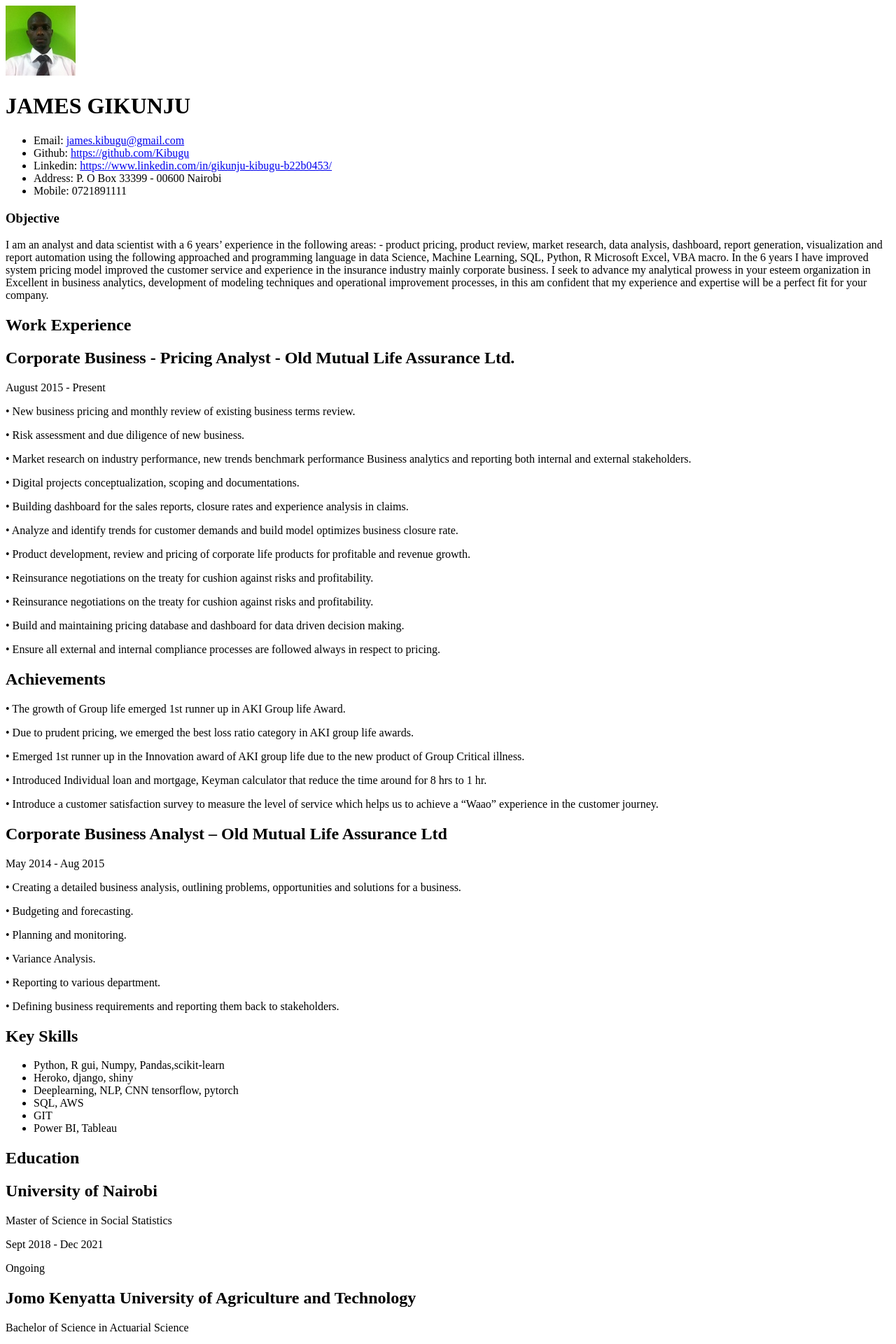
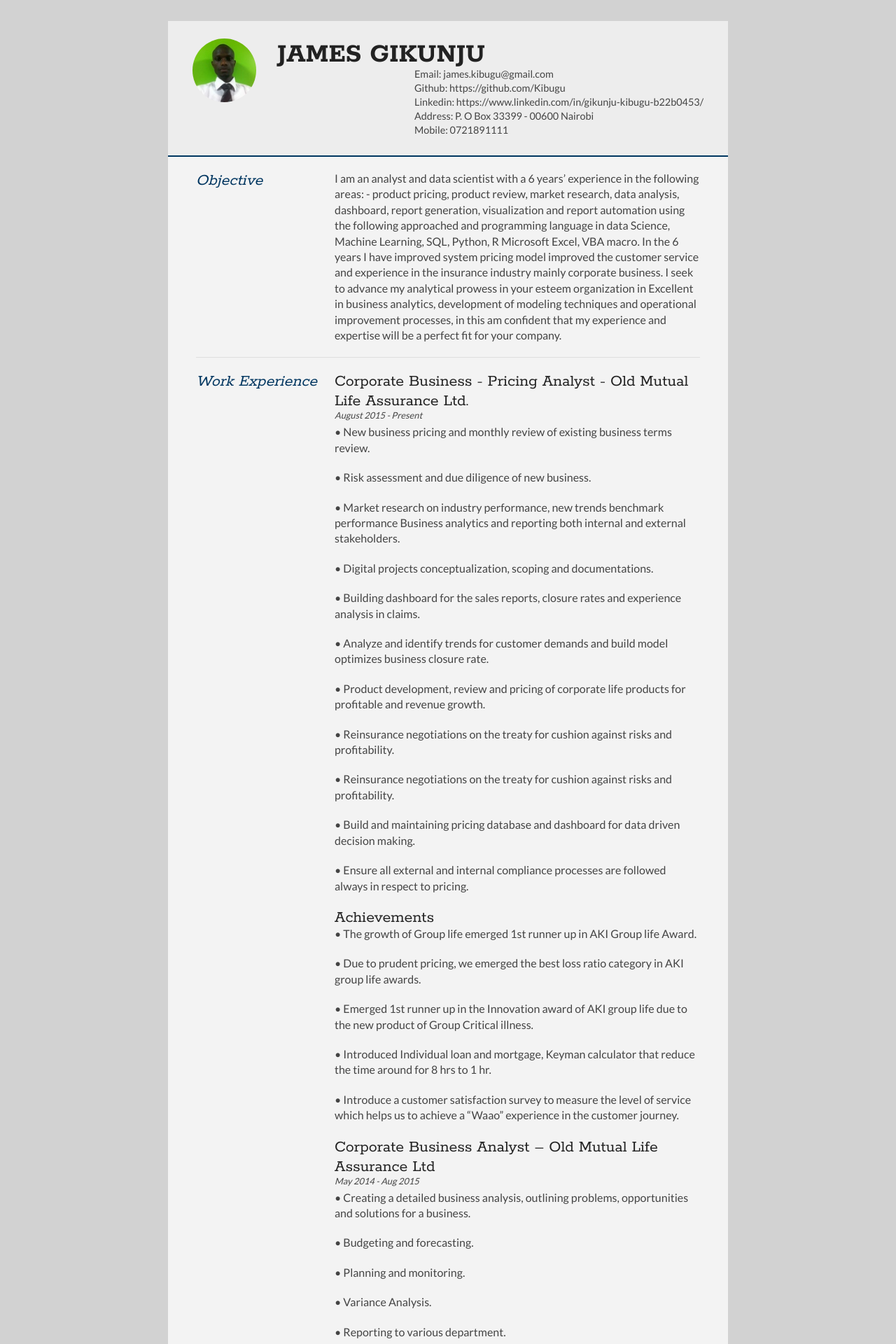
Before and after one commit to Kibugu/Resume-deploying-using-heroku, a Django app: page / in a window 1280 px wide. Shown: the top 1920 px of the page at 70% size. Run offline with Django 3.2, Linux system fonts and the light colour scheme.

Commit message:
restore my css file

```diff
--- a/static/css/style.css
+++ b/static/css/style.css
@@ -1,80 +1,355 @@
-/* latin-ext */
-@font-face {
-  font-family: 'Lato';
-  font-style: normal;
-  font-weight: 300;
-  src: url(https://fonts.gstatic.com/s/lato/v20/S6u9w4BMUTPHh7USSwaPGR_p.woff2) format('woff2');
-  unicode-range: U+0100-024F, U+0259, U+1E00-1EFF, U+2020, U+20A0-20AB, U+20AD-20CF, U+2113, U+2C60-2C7F, U+A720-A7FF;
+html,body,div,span,object,iframe,h1,h2,h3,h4,h5,h6,p,blockquote,pre,abbr,address,cite,code,del,dfn,em,img,ins,kbd,q,samp,small,strong,sub,sup,var,b,i,dl,dt,dd,ol,ul,li,fieldset,form,label,legend,table,caption,tbody,tfoot,thead,tr,th,td,article,aside,canvas,details,figcaption,figure,footer,header,hgroup,menu,nav,section,summary,time,mark,audio,video {
+border:0;
+font:inherit;
+font-size:100%;
+margin:0;
+padding:0;
+vertical-align:baseline;
 }
-/* latin */
-@font-face {
-  font-family: 'Lato';
-  font-style: normal;
-  font-weight: 300;
-  src: url(https://fonts.gstatic.com/s/lato/v20/S6u9w4BMUTPHh7USSwiPGQ.woff2) format('woff2');
-  unicode-range: U+0000-00FF, U+0131, U+0152-0153, U+02BB-02BC, U+02C6, U+02DA, U+02DC, U+2000-206F, U+2074, U+20AC, U+2122, U+2191, U+2193, U+2212, U+2215, U+FEFF, U+FFFD;
+
+article,aside,details,figcaption,figure,footer,header,hgroup,menu,nav,section {
+display:block;
 }
-/* latin-ext */
-@font-face {
-  font-family: 'Lato';
-  font-style: normal;
-  font-weight: 400;
-  src: url(https://fonts.gstatic.com/s/lato/v20/S6uyw4BMUTPHjxAwXjeu.woff2) format('woff2');
-  unicode-range: U+0100-024F, U+0259, U+1E00-1EFF, U+2020, U+20A0-20AB, U+20AD-20CF, U+2113, U+2C60-2C7F, U+A720-A7FF;
+
+html, body {background: #d2d2d2; font-family: 'Lato', helvetica, arial, sans-serif; font-size: 16px; color: #222;}
+
+.clear {clear: both;}
+
+p {
+  font-size: 1em;
+  line-height: 1.4em;
+  margin-bottom: 20px;
+  color: #444;
 }
-/* latin */
-@font-face {
-  font-family: 'Lato';
-  font-style: normal;
-  font-weight: 400;
-  src: url(https://fonts.gstatic.com/s/lato/v20/S6uyw4BMUTPHjx4wXg.woff2) format('woff2');
-  unicode-range: U+0000-00FF, U+0131, U+0152-0153, U+02BB-02BC, U+02C6, U+02DA, U+02DC, U+2000-206F, U+2074, U+20AC, U+2122, U+2191, U+2193, U+2212, U+2215, U+FEFF, U+FFFD;
+
+#cv {
+  width: 90%;
+  max-width: 800px;
+  background: #f3f3f3;
+  margin: 30px auto;
 }
-/* vietnamese */
-@font-face {
-  font-family: 'Rokkitt';
-  font-style: normal;
-  font-weight: 400;
-  src: url(https://fonts.gstatic.com/s/rokkitt/v20/qFdE35qfgYFjGy5hkEmCdubL.woff2) format('woff2');
-  unicode-range: U+0102-0103, U+0110-0111, U+0128-0129, U+0168-0169, U+01A0-01A1, U+01AF-01B0, U+1EA0-1EF9, U+20AB;
+
+.mainDetails {
+  padding: 25px 35px;
+  border-bottom: 2px solid #003660;
+  background: #ededed;
 }
-/* latin-ext */
-@font-face {
-  font-family: 'Rokkitt';
-  font-style: normal;
-  font-weight: 400;
-  src: url(https://fonts.gstatic.com/s/rokkitt/v20/qFdE35qfgYFjGy5hkEiCdubL.woff2) format('woff2');
-  unicode-range: U+0100-024F, U+0259, U+1E00-1EFF, U+2020, U+20A0-20AB, U+20AD-20CF, U+2113, U+2C60-2C7F, U+A720-A7FF;
+
+#name h1 {
+  font-size: 2.5em;
+  font-weight: 700;
+  font-family: 'Rokkitt', Helvetica, Arial, sans-serif;
+  margin-bottom: -6px;
 }
-/* latin */
-@font-face {
-  font-family: 'Rokkitt';
-  font-style: normal;
-  font-weight: 400;
-  src: url(https://fonts.gstatic.com/s/rokkitt/v20/qFdE35qfgYFjGy5hkEaCdg.woff2) format('woff2');
-  unicode-range: U+0000-00FF, U+0131, U+0152-0153, U+02BB-02BC, U+02C6, U+02DA, U+02DC, U+2000-206F, U+2074, U+20AC, U+2122, U+2191, U+2193, U+2212, U+2215, U+FEFF, U+FFFD;
+
+#name h2 {
+  font-size: 2em;
+  margin-left: 2px;
+  font-family: 'Rokkitt', Helvetica, Arial, sans-serif;
 }
-/* vietnamese */
-@font-face {
-  font-family: 'Rokkitt';
-  font-style: normal;
-  font-weight: 700;
-  src: url(https://fonts.gstatic.com/s/rokkitt/v20/qFdE35qfgYFjGy5hkEmCdubL.woff2) format('woff2');
-  unicode-range: U+0102-0103, U+0110-0111, U+0128-0129, U+0168-0169, U+01A0-01A1, U+01AF-01B0, U+1EA0-1EF9, U+20AB;
+
+#mainArea {
+  padding: 0 40px;
 }
-/* latin-ext */
-@font-face {
-  font-family: 'Rokkitt';
-  font-style: normal;
-  font-weight: 700;
-  src: url(https://fonts.gstatic.com/s/rokkitt/v20/qFdE35qfgYFjGy5hkEiCdubL.woff2) format('woff2');
-  unicode-range: U+0100-024F, U+0259, U+1E00-1EFF, U+2020, U+20A0-20AB, U+20AD-20CF, U+2113, U+2C60-2C7F, U+A720-A7FF;
+
+#headshot {
+  width: 12.5%;
+  float: left;
+  margin-right: 30px;
 }
-/* latin */
-@font-face {
-  font-family: 'Rokkitt';
-  font-style: normal;
-  font-weight: 700;
-  src: url(https://fonts.gstatic.com/s/rokkitt/v20/qFdE35qfgYFjGy5hkEaCdg.woff2) format('woff2');
-  unicode-range: U+0000-00FF, U+0131, U+0152-0153, U+02BB-02BC, U+02C6, U+02DA, U+02DC, U+2000-206F, U+2074, U+20AC, U+2122, U+2191, U+2193, U+2212, U+2215, U+FEFF, U+FFFD;
+
+#headshot img {
+  width: 100%;
+  height: auto;
+  -webkit-border-radius: 50px;
+  border-radius: 50px;
 }
+
+#name {
+  float: left;
+}
+
+#contactDetails {
+  float: right;
+}
+
+#contactDetails ul {
+  list-style-type: none;
+  font-size: 0.9em;
+  margin-top: 2px;
+}
+
+#contactDetails ul li {
+  margin-bottom: 3px;
+  color: #444;
+}
+
+#contactDetails ul li a, a[href^=tel] {
+  color: #444;
+  text-decoration: none;
+  -webkit-transition: all .3s ease-in;
+  -moz-transition: all .3s ease-in;
+  -o-transition: all .3s ease-in;
+  -ms-transition: all .3s ease-in;
+  transition: all .3s ease-in;
+}
+
+#contactDetails ul li a:hover {
+  color: #003660;
+}
+
+
+section {
+  border-top: 1px solid #dedede;
+  padding: 20px 0 0;
+}
+
+section:first-child {
+  border-top: 0;
+}
+
+section:last-child {
+  padding: 20px 0 10px;
+}
+
+.sectionTitle {
+  float: left;
+  width: 25%;
+}
+
+.sectionContent {
+  float: right;
+  width: 72.5%;
+}
+
+.sectionTitle h1 {
+  font-family: 'Rokkitt', Helvetica, Arial, sans-serif;
+  font-style: italic;
+  font-size: 1.5em;
+  color:#003660;
+}
+
+.sectionContent h2 {
+  font-family: 'Rokkitt', Helvetica, Arial, sans-serif;
+  font-size: 1.5em;
+  margin-bottom: -2px;
+}
+
+.subDetails {
+  font-size: 0.8em;
+  font-style: italic;
+  margin-bottom: 3px;
+}
+
+.keySkills {
+  list-style-type: none;
+  -moz-column-count:3;
+  -webkit-column-count:3;
+  column-count:3;
+  margin-bottom: 20px;
+  font-size: 1em;
+  color: #444;
+}
+
+.keySkills ul li {
+  margin-bottom: 3px;
+}
+
+@media all and (min-width: 602px) and (max-width: 800px) {
+  #headshot {
+    display: none;
+  }
+
+  .keySkills {
+  -moz-column-count:2;
+  -webkit-column-count:2;
+  column-count:2;
+  }
+}
+
+@media all and (max-width: 601px) {
+  #cv {
+    width: 95%;
+    margin: 10px auto;
+    min-width: 280px;
+  }
+
+  #headshot {
+    display: none;
+  }
+
+  #name, #contactDetails {
+    float: none;
+    width: 100%;
+    text-align: center;
+  }
+
+  .sectionTitle, .sectionContent {
+    float: none;
+    width: 100%;
+  }
+
+  .sectionTitle {
+    margin-left: -2px;
+    font-size: 1.25em;
+  }
+
+  .keySkills {
+    -moz-column-count:2;
+    -webkit-column-count:2;
+    column-count:2;
+  }
+}
+
+@media all and (max-width: 480px) {
+  .mainDetails {
+    padding: 15px 15px;
+  }
+
+  section {
+    padding: 15px 0 0;
+  }
+
+  #mainArea {
+    padding: 0 25px;
+  }
+
+
+  .keySkills {
+  -moz-column-count:1;
+  -webkit-column-count:1;
+  column-count:1;
+  }
+
+  #name h1 {
+    line-height: .8em;
+    margin-bottom: 4px;
+  }
+}
+
+@media print {
+    #cv {
+        width: 100%;
+    }
+}
+
+@-webkit-keyframes reset {
+  0% {
+    opacity: 0;
+  }
+  100% {
+    opacity: 0;
+  }
+}
+
+@-webkit-keyframes fade-in {
+  0% {
+    opacity: 0;
+  }
+  40% {
+    opacity: 0;
+  }
+  100% {
+    opacity: 1;
+  }
+}
+
+@-moz-keyframes reset {
+  0% {
+    opacity: 0;
+  }
+  100% {
+    opacity: 0;
+  }
+}
+
+@-moz-keyframes fade-in {
+  0% {
+    opacity: 0;
+  }
+  40% {
+    opacity: 0;
+  }
+  100% {
+    opacity: 1;
+  }
+}
+
+@keyframes reset {
+  0% {
+    opacity: 0;
+  }
+  100% {
+    opacity: 0;
+  }
+}
+
+@keyframes fade-in {
+  0% {
+    opacity: 0;
+  }
+  40% {
+    opacity: 0;
+  }
+  100% {
+    opacity: 1;
+  }
+}
+
+.instaFade {
+    -webkit-animation-name: reset, fade-in;
+    -webkit-animation-duration: 0.5s;
+    -webkit-animation-timing-function: ease-in;
+
+  -moz-animation-name: reset, fade-in;
+    -moz-animation-duration: 0.5s;
+    -moz-animation-timing-function: ease-in;
+
+  animation-name: reset, fade-in;
+    animation-duration: 0.5s;
+    animation-timing-function: ease-in;
+}
+
+.quickFade {
+    -webkit-animation-name: reset, fade-in;
+    -webkit-animation-duration: 0.5s;
+    -webkit-animation-timing-function: ease-in;
+
+  -moz-animation-name: reset, fade-in;
+    -moz-animation-duration: 0.5s;
+    -moz-animation-timing-function: ease-in;
+
+  animation-name: reset, fade-in;
+    animation-duration: 0.5s;
+    animation-timing-function: ease-in;
+}
+
+.delayOne {
+  -webkit-animation-delay: 0, .5s;
+  -moz-animation-delay: 0, .5s;
+  animation-delay: 0, .5s;
+}
+
+.delayTwo {
+  -webkit-animation-delay: 0, 1s;
+  -moz-animation-delay: 0, 1s;
+  animation-delay: 0, 1s;
+}
+
+.delayThree {
+  -webkit-animation-delay: 0, 0.5s;
+  -moz-animation-delay: 0, 0.5s;
+  animation-delay: 0, 0.5s;
+}
+
+.delayFour {
+  -webkit-animation-delay: 0, 2s;
+  -moz-animation-delay: 0, 2s;
+  animation-delay: 0, 2s;
+}
+
+.delayFive {
+  -webkit-animation-delay: 0, 0.5s;
+  -moz-animation-delay: 0, 0.5s;
+  animation-delay: 0, 0.5s;
+}
```
